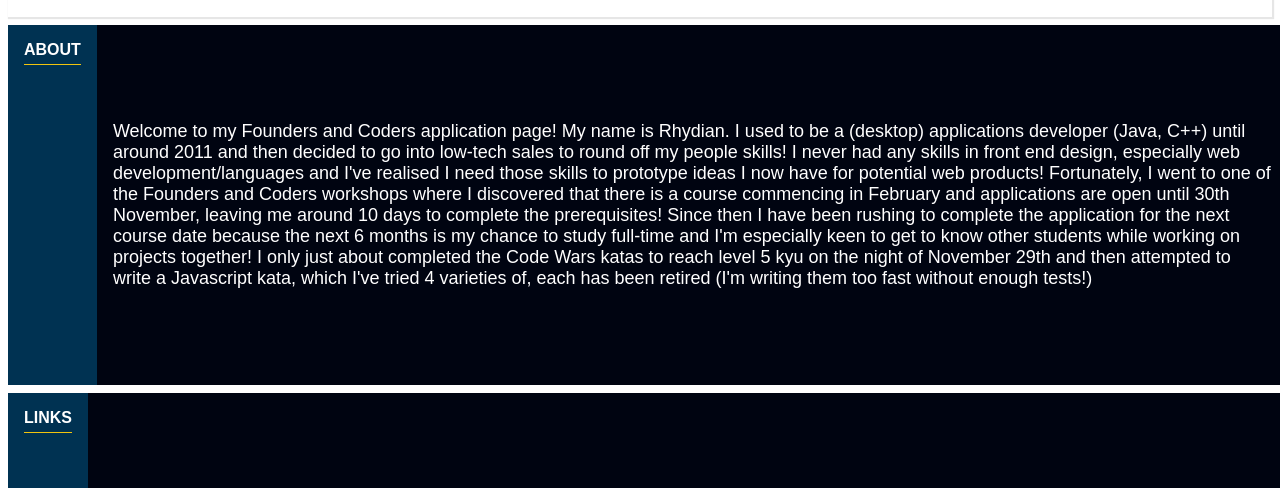
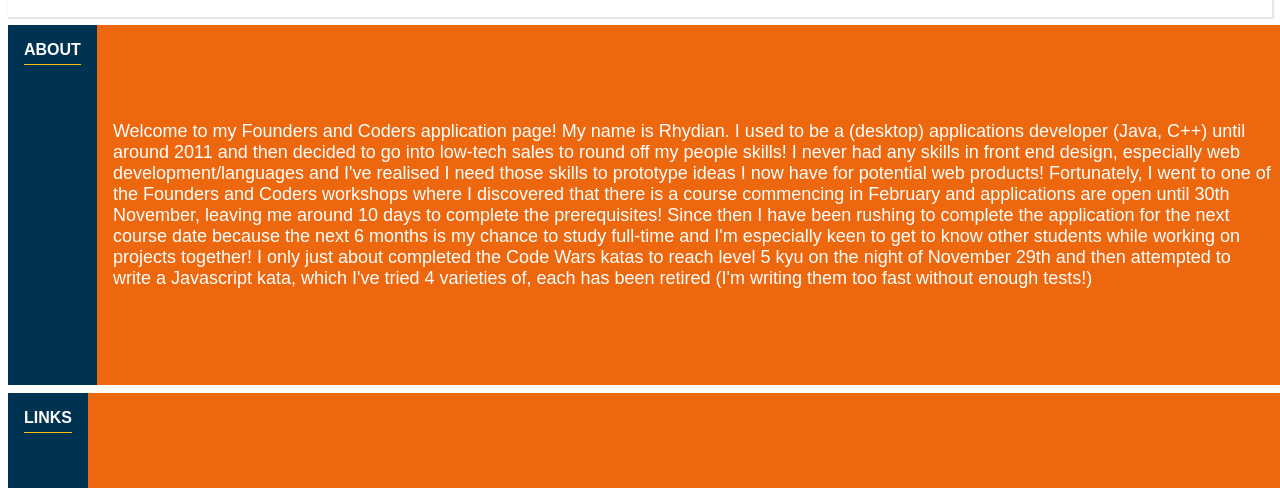
Before and after one commit to RhydianPHM/f-n-c-app, a plain HTML site: page index.html in a window 1280 px wide. Shown: the part 93-581 px from the top of the page. Drawn offline with Linux system fonts and the light colour scheme.

Commit message:
Update style.css

```diff
--- a/style.css
+++ b/style.css
@@ -63,7 +63,7 @@ nav ul li a:hover {
 	flex: 1;
 	justify-content: space-around;
 	align-items: center;
-	background: #000411;
+	background: #ed670e;
 }
 
 .box {
```
